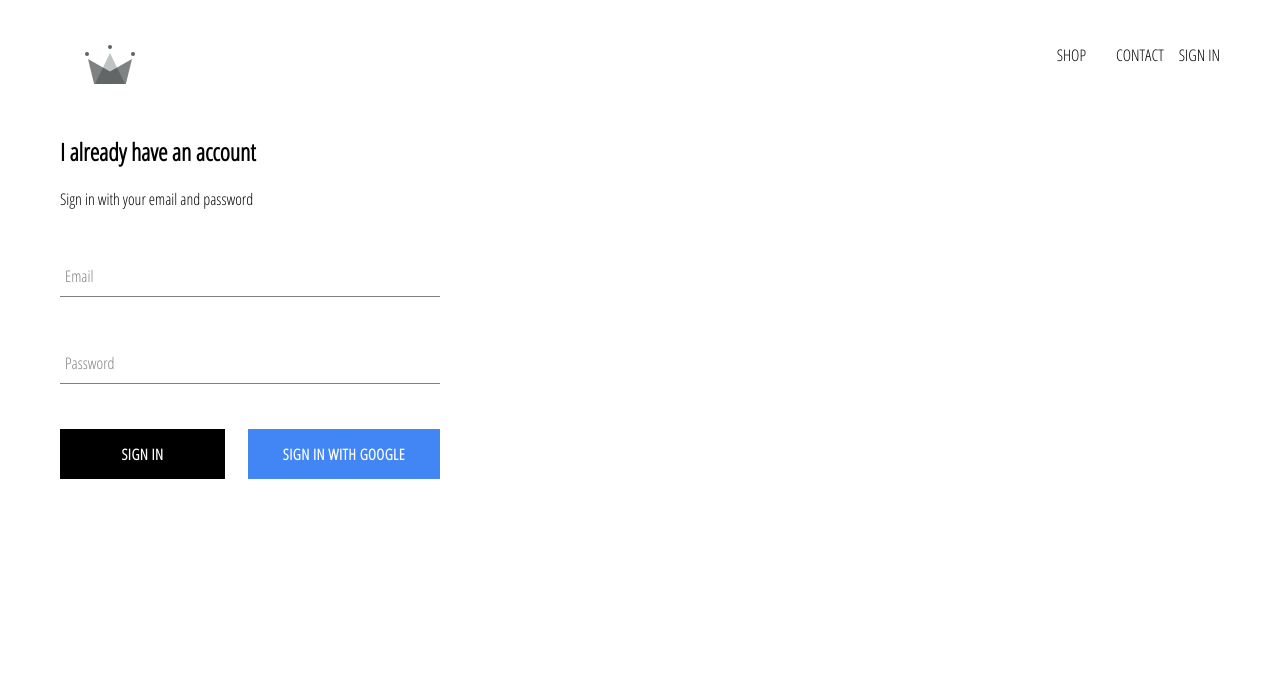
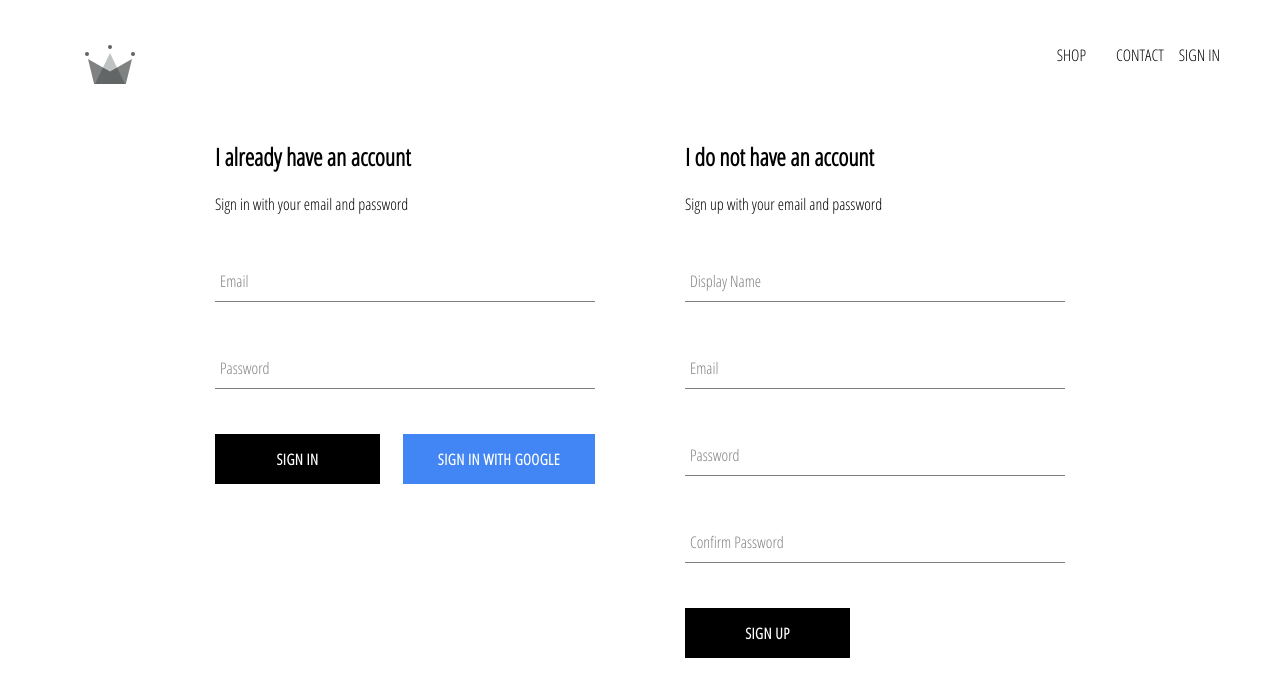
Before and after one commit to effiong-jr/crown-clothing, a React (Create React App) app: page /signin in a window 1280 px wide. Shown: the top 696 px of the page. Built offline with nearby package versions, Linux system fonts and the light colour scheme; no server answers.

Commit message:
Implemented firebase utils, included ability to store authenticated users into our firestore database

```diff
--- a/src/App.js
+++ b/src/App.js
@@ -1,6 +1,6 @@
 import React from 'react';
 import {Route, Switch} from "react-router-dom";
-import {auth} from './firebase/firebase.utils';
+import {auth, createUserProfileDocument} from './firebase/firebase.utils';
 
 import Header from './components/header/header.component';
 import HomePage from "./pages/homepage/homepage.component";
@@ -23,10 +23,23 @@
   unsubscribeFromAuth = null;
 
   componentDidMount() {
-    this.unsubscribeFromAuth = auth.onAuthStateChanged(user => {
-      this.setState({currentUser: user});
-      console.log(user);
+    this.unsubscribeFromAuth = auth.onAuthStateChanged(async userAuth => {
+      if(userAuth) {
+        const userRef = await createUserProfileDocument(userAuth);
+
+        userRef.onSnapshot(snapShot => {
+         this.setState({
+           currentUser: {
+             id: snapShot.id,
+             ...snapShot.data()
+           }
+         }, () => console.log(this.state.currentUser))
+        })
+      } else {
+        this.setState({currentUser: userAuth})
+      }
     })
+
   }
 
   componentWillUnmount() {
--- /dev/null
+++ b/src/components/sign-up/sign-up.component.jsx
@@ -0,0 +1,99 @@
+import React from 'react';
+
+import {auth, createUserProfileDocument} from '../../firebase/firebase.utils'
+
+import FormInput from '../form-input/form-input.component';
+import CustomButton from '../custom-button/custom-button.component';
+
+import './sign-up.styles.scss';
+
+class SignUp extends React.Component {
+    constructor(props) {
+        super(props);
+
+        this.state = {
+            displayName: "",
+            email: "",
+            password: "",
+            confirmPassword: ""
+        }
+    }
+
+    handleChange = event => {
+        const {name, value} = event.target;
+        this.setState({ [name] : value });
+    }
+
+    handleSubmit = async event => {
+        event.preventDefault();
+
+        const {displayName, email, password, confirmPassword} = this.state;
+        if(password !== confirmPassword) {
+            alert("Passwords don't match!");
+            return;
+        }
+
+        try {
+            const {user} = await auth.createUserWithEmailAndPassword(email, password);
+            await createUserProfileDocument(user, {displayName});
+
+            this.setState({
+                displayName: "",
+                email: "",
+                password: "",
+                confirmPassword: ""
+            })
+
+        } catch (error) {
+           console.error(error);
+        }
+    }
+
+    render() {
+        const {displayName, email, password, confirmPassword} = this.state;
+        return(
+            <div className="sign-up">
+                <h2 className="title">I do not have an account</h2>
+                <span>Sign up with your email and password</span>
+                <form className="sign-up-form" onSubmit={this.handleSubmit}>
+                    <FormInput
+                        type="text"
+                        name="displayName"
+                        value={displayName}
+                        onChange={this.handleChange}
+                        label="Display Name"
+                        required
+                    />
+                    <FormInput
+                        type="email"
+                        name="email"
+                        value={email}
+                        onChange={this.handleChange}
+                        label="Email"
+                        required
+                    />
+                    <FormInput
+                        type="password"
+                        name="password"
+                        value={password}
+                        onChange={this.handleChange}
+                        label="Password"
+                        required
+                    />
+                    <FormInput
+                        type="password"
+                        name="confirmPassword"
+                        value={confirmPassword}
+                        onChange={this.handleChange}
+                        label="Confirm Password"
+                        required
+                    />
+
+                    <CustomButton type="submit">SIGN UP</CustomButton>
+                </form>
+            </div>
+        )
+    }
+}
+
+export default SignUp;
--- /dev/null
+++ b/src/components/sign-up/sign-up.styles.scss
@@ -0,0 +1,9 @@
+.sign-up {
+    display: flex;
+    flex-direction: column;
+    width: 380px;
+
+    &.title {
+        margin: 10px 0;
+    }
+}
--- a/src/firebase/firebase.utils.js
+++ b/src/firebase/firebase.utils.js
@@ -13,6 +13,32 @@
     measurementId: "G-GCJXCEYS3J"
   };
 
+  export const createUserProfileDocument = async(userAuth, additionalData) => {
+    if(!userAuth) return;
+
+    const userRef = firestore.doc(`/users/${userAuth.uid}`);
+    const snapShot = await userRef.get();
+
+    if(!snapShot.exists) {
+      const {displayName, email} = userAuth;
+      const createdAt = new Date();
+
+      try {
+        userRef.set({
+          displayName,
+          email,
+          createdAt,
+          ...additionalData
+        })
+      } catch (error) {
+        console.log("Error Creating user.", error.message);
+      }
+
+    }
+
+    return userRef;
+  }
+
   firebase.initializeApp(config);
 
   export const auth = firebase.auth();
--- a/src/pages/sign-in-sign-up/sign-in-sign-up.component.jsx
+++ b/src/pages/sign-in-sign-up/sign-in-sign-up.component.jsx
@@ -1,11 +1,15 @@
 import React from 'react';
 
 import SignIn from '../../components/sign-in/sign-in.component';
+import SignUp from '../../components/sign-up/sign-up.component';
 
 import './sign-in-sign-up.styles.scss';
 
 const SignInAndSignUpPage = () => (
-    <div className="sign-in-sign-up"><SignIn /></div>
+    <div className="sign-in-sign-up">
+        <SignIn />
+        <SignUp />
+    </div>
 )
 
 export default SignInAndSignUpPage;
--- a/src/pages/sign-in-sign-up/sign-in-sign-up.styles.scss
+++ b/src/pages/sign-in-sign-up/sign-in-sign-up.styles.scss
@@ -0,0 +1,6 @@
+.sign-in-sign-up {
+    width: 850px;
+    display: flex;
+    justify-content: space-between;
+    margin: 30px auto;
+}
```
